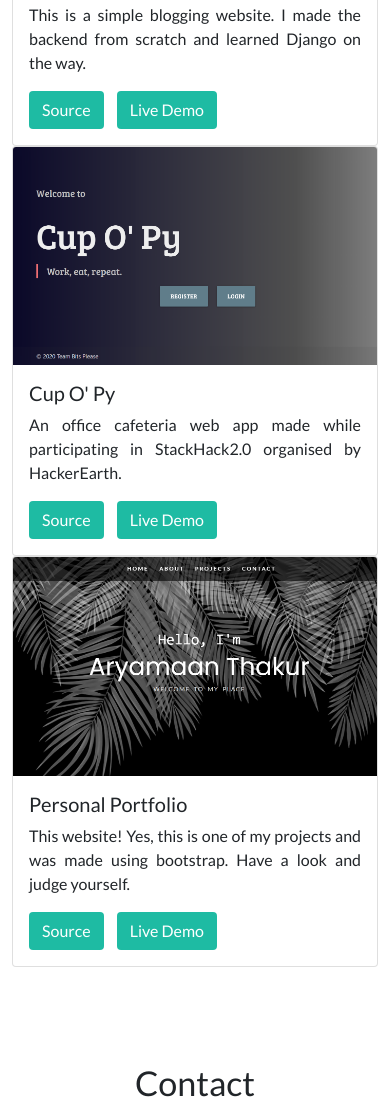
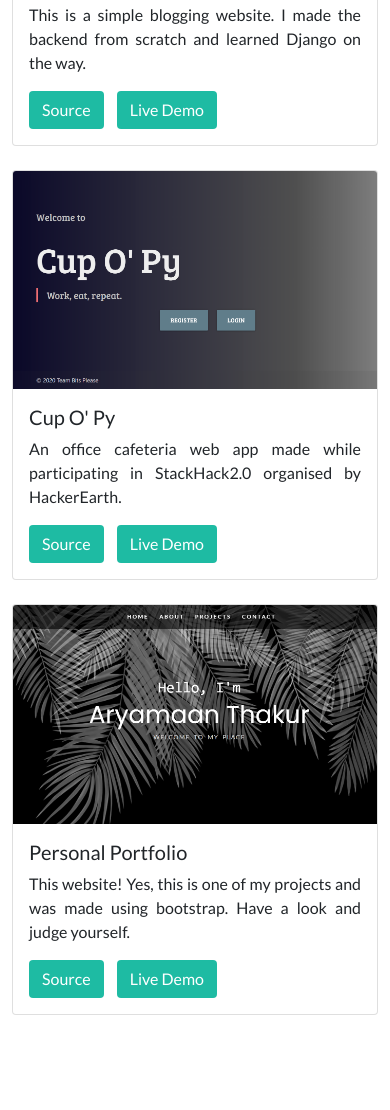
Before and after one commit to aryamaanthakur/aryamaanthakur.github.io, a plain HTML site: page index.html in a window 390 px wide. Shown: the part 2190-3300 px from the top of the page. Drawn offline with nearby package versions, Linux system fonts and the light colour scheme.

Commit message:
Added botton margin in cards

```diff
--- a/index.html
+++ b/index.html
@@ -165,7 +165,7 @@
         </div>
 
         <div class="row">
-            <div class="col-lg-4 col-md-6 col-12">
+            <div class="col-lg-4 col-md-6 col-12 mb-4">
                 <div class="card">
                     <img src="./images/project1.png" class="card-img-top" alt="...">
                     <div class="card-body">
@@ -177,7 +177,7 @@
                 </div>
             </div>
 
-            <div class="col-lg-4 col-md-6 col-12">
+            <div class="col-lg-4 col-md-6 col-12 mb-4">
                 <div class="card">
                     <img src="./images/project2.png" class="card-img-top" alt="...">
                     <div class="card-body">
@@ -189,7 +189,7 @@
                 </div>
             </div>
 
-            <div class="col-lg-4 col-md-6 col-12">
+            <div class="col-lg-4 col-md-6 col-12 mb-4">
                 <div class="card">
                     <img src="./images/project3.png" class="card-img-top" alt="...">
                     <div class="card-body">
```
